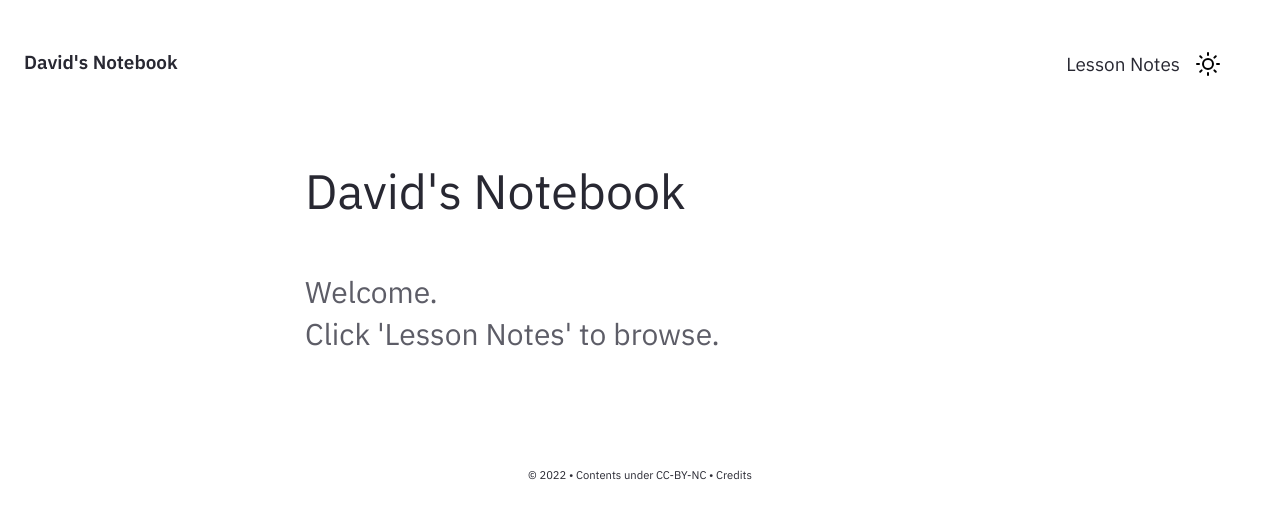
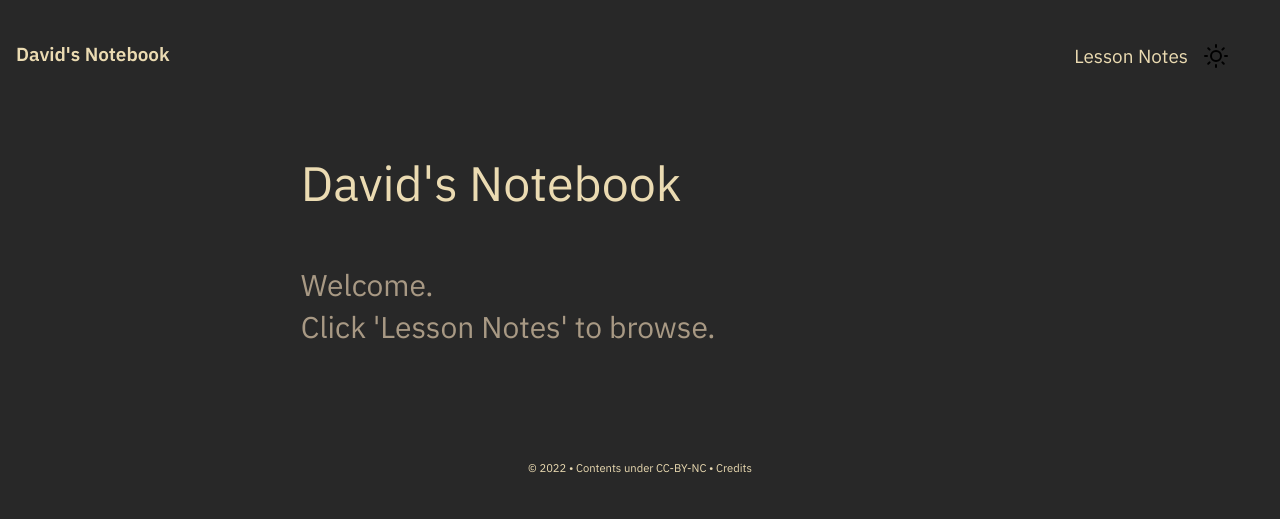
Before and after one commit to dvisotsky/jekyll-notebook, a Jekyll site: the page built from pages/index.md, in a window 1280 px wide. Shown: the top 519 px of the page. Built offline with Jekyll 4.4.1, drawn with Linux system fonts in a browser that asks for light colours.

Commit message:
tweak style

```diff
--- a/assets/css/main.css
+++ b/assets/css/main.css
@@ -168,7 +168,7 @@ legend,
 textarea,
 pre,
 iframe,
-hr,
+hr
 {
   margin: 0;
   padding: 0;
@@ -253,8 +253,8 @@ a {
   cursor: pointer;
   text-decoration: none; }
   a strong {
-    color: currentColor; }
-   }
+    color: currentColor;
+  }
 
 img {
   height: auto;
@@ -500,13 +500,14 @@ a.has-text-black:hover, a.has-text-black:focus {
   background-color: #0a0a0a !important; }
 
 .has-text-light {
-  color: var(--color-bg-main); !important; }
+  color: var(--color-bg-main) !important;
+ }
 
 a.has-text-light:hover, a.has-text-light:focus {
   color: #dbdbdb !important; }
 
 .has-background-light {
-  background-color: var(--color-bg-main); !important; }
+  background-color: var(--color-bg-main) !important; }
 
 .has-text-dark {
   color: var(--color-text-main) !important; }
@@ -1147,7 +1148,7 @@ ol p {
   margin-block: 0;
 }
   .content ul ul {
-    list-style-type: ;
+    list-style-type: 'none';
     margin-top: 0.5em;
     margin-bottom: -1rem;
     padding-left: 1.5rem;}
--- a/assets/css/style.css
+++ b/assets/css/style.css
@@ -6,52 +6,52 @@ layout: Stylesheet
 
 html,
 html[data-theme="light"] {
-    --color-bg-main: #FFFFFF;
-    --color-bg-sub: #FAFAFC;
-    --color-text-main: #282832;
-    --color-text-sub: #5D5D67;
-    --color-text-link: #2380ED;
-    --color-border-dark: #363636;
-    --color-border: #BABCBD;
-    --color-border-light: #E5E5E5;
+    --color-bg-main: #282828;
+    --color-bg-sub: #3c3836;
+    --color-text-main: #ebdbb2;
+    --color-text-sub: #a89984;
+    --color-text-link: #83a598;
+    --color-border-dark: #282828;
+    --color-border: #3c3836;
+    --color-border-light: #504945;
 }
 
 html[data-theme="dark"] {
-    --color-bg-main: #262626;
-    --color-bg-sub: #18181C;
-    --color-text-main: #FAFAFC;
-    --color-text-sub: #FFFEFF;
-    --color-text-link: #6D9EFF;
-    --color-border-dark: #E6E6E6;
-    --color-border: #696969;
-    --color-border-light: #353535;
+    --color-bg-main: #1d2021;
+    --color-bg-sub: #282828;
+    --color-text-main: #ebdbb2;
+    --color-text-sub: #a89984;
+    --color-text-link: #83a598;
+    --color-border-dark: #282828;
+    --color-border: #3c3836;
+    --color-border-light: #504945;
 }
 
 @media (prefers-color-scheme: dark) {
-
     html,
     html[data-theme="dark"] {
-        --color-bg-main: #262626;
-        --color-bg-sub: #18181C;
-        --color-text-main: #FAFAFC;
-        --color-text-sub: #FFFEFF;
-        --color-text-link: #6D9EFF;
-        --color-border-dark: #E6E6E6;
-        --color-border: #696969;
-        --color-border-light: #353535;
+        --color-bg-main: #1d2021;
+        --color-bg-sub: #282828;
+        --color-text-main: #ebdbb2;
+        --color-text-sub: #a89984;
+        --color-text-link: #83a598;
+        --color-border-dark: #282828;
+        --color-border: #3c3836;
+        --color-border-light: #504945;
     }
 
     html[data-theme="light"] {
-        --color-bg-main: #FFFFFF;
-        --color-bg-sub: #FAFAFC;
-        --color-text-main: #282832;
-        --color-text-sub: #5D5D67;
-        --color-text-link: #2380ED;
-        --color-border-dark: #363636;
-        --color-border: #BABCBD;
-        --color-border-light: #E5E5E5;
-    }
-}
+        --color-bg-main: #282828;
+        --color-bg-sub: #3c3836;
+        --color-text-main: #ebdbb2;
+        --color-text-sub: #a89984;
+        --color-text-link: #83a598;
+        --color-border-dark: #282828;
+        --color-border: #3c3836;
+        --color-border-light: #504945;
+    }
+}
+
 
 :root {
     --text-xs: clamp(0.70rem, calc(0.79rem + -0.06vw), 0.78rem);
```
Also changed, not shown: assets/img/1-how-to.png (deleted), assets/img/2-how-to.png (deleted), assets/img/3-how-to.png (deleted), assets/img/4-how-to.png (deleted), assets/img/5-how-to.png (deleted), assets/img/6-how-to.png (deleted), assets/img/7-how-to.png (deleted).
